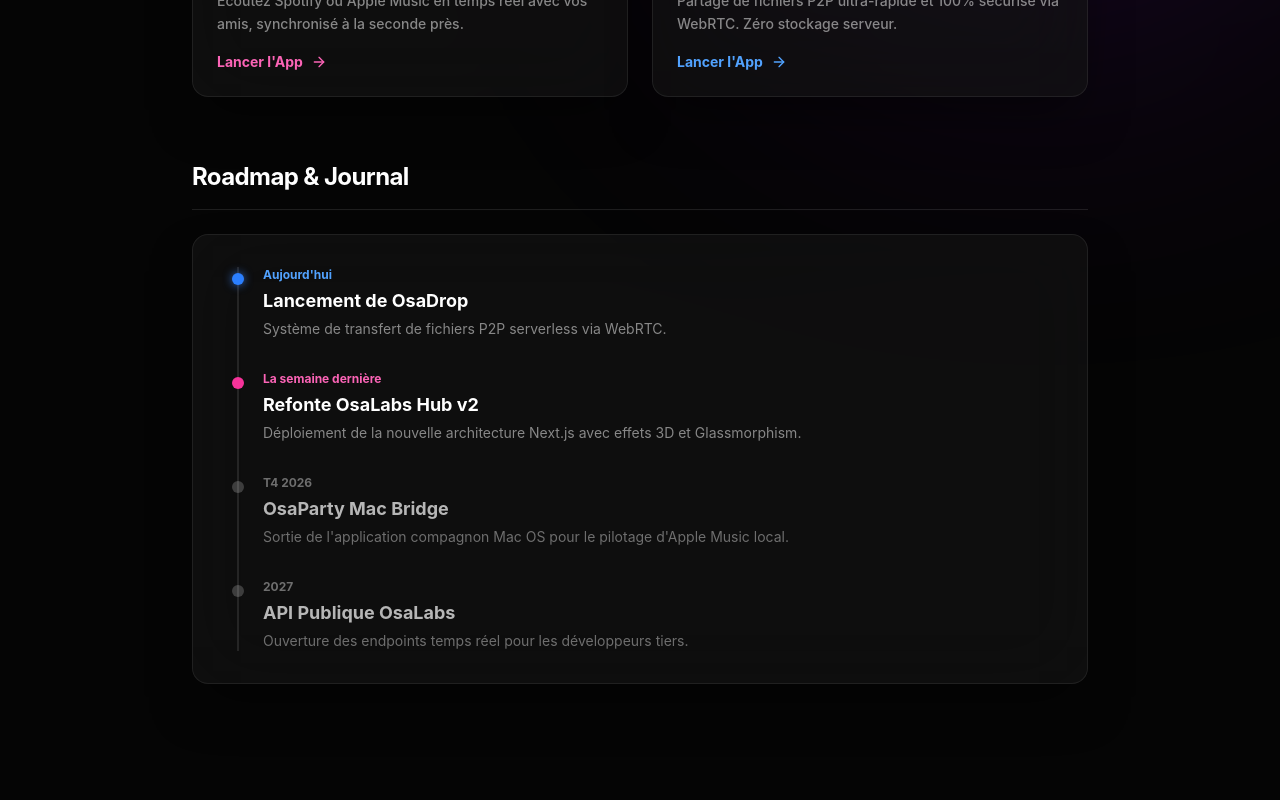
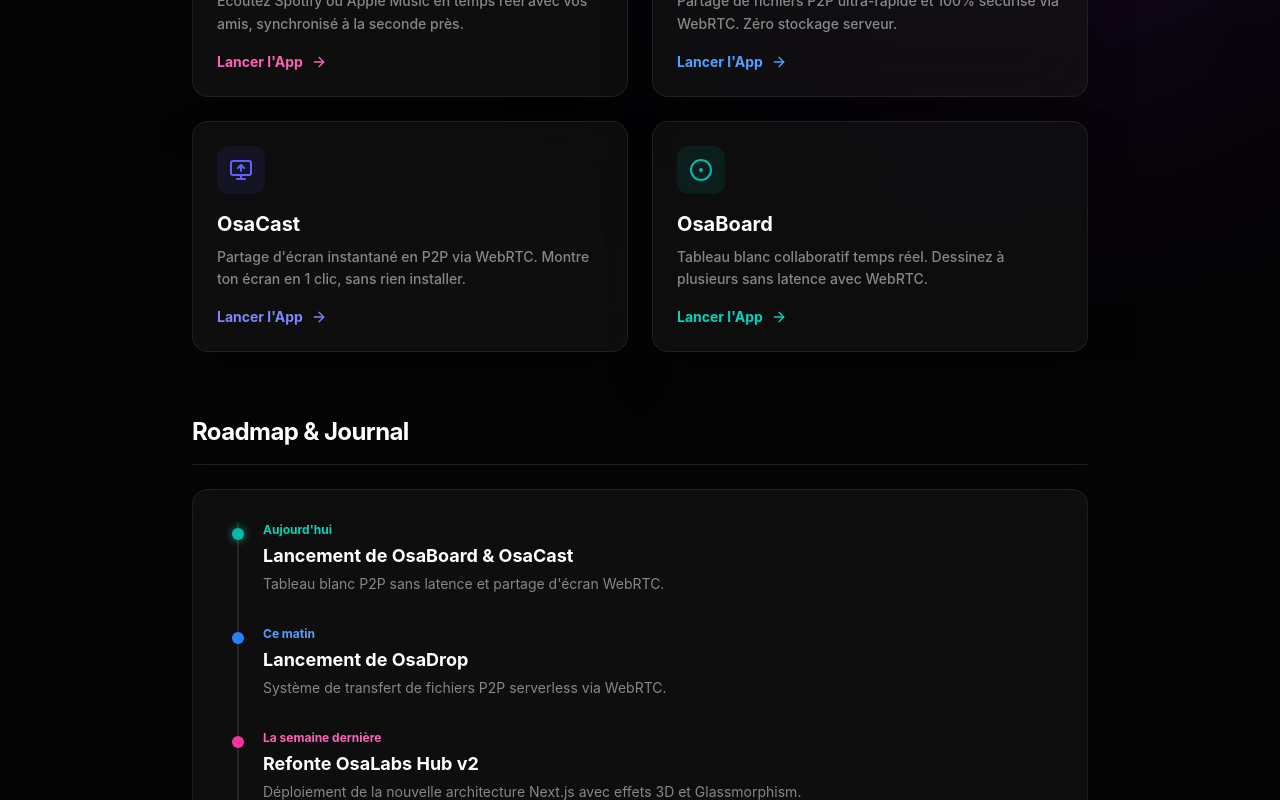
Before and after one commit to osayanis/osalabs-hub, a Next.js app: page / in a window 1280 px wide. Shown: the part 840-1640 px from the top of the page. Built offline with nearby package versions, Linux system fonts and the light colour scheme; no server answers.

Commit message:
feat: add OsaBoard to hub and update roadmap

```diff
--- a/src/app/page.tsx
+++ b/src/app/page.tsx
@@ -1,8 +1,8 @@
+"use client";
 import Image from "next/image";
-"use client";
 
 import { motion, useMotionValue, useSpring, useTransform } from "framer-motion";
-import { Music, Rocket, ArrowRight, Activity, Terminal, Github, Twitter, CircleDot, Server } from "lucide-react";
+import { Music, Rocket, ArrowRight, Activity, Terminal, Github, Twitter, CircleDot, Server, MonitorUp } from "lucide-react";
 import { useEffect, useState, useRef } from "react";
 import Link from "next/link";
 
@@ -198,6 +198,32 @@
                 Lancer l'App <ArrowRight className="w-4 h-4" />
               </div>
             </TiltCard>
+
+            <TiltCard href="https://osacast.osalabs.fr" className="hover:bg-white/5 transition-colors cursor-pointer">
+              <div className="w-12 h-12 bg-indigo-500/10 rounded-xl flex items-center justify-center mb-4 text-indigo-500">
+                <MonitorUp className="w-6 h-6" />
+              </div>
+              <h3 className="text-xl font-bold mb-2">OsaCast</h3>
+              <p className="text-white/50 text-sm font-medium leading-relaxed">
+                Partage d'écran instantané en P2P via WebRTC. Montre ton écran en 1 clic, sans rien installer.
+              </p>
+              <div className="mt-4 flex items-center gap-2 text-indigo-400 text-sm font-bold">
+                Lancer l'App <ArrowRight className="w-4 h-4" />
+              </div>
+            </TiltCard>
+
+            <TiltCard href="https://osaboard.osalabs.fr" className="hover:bg-white/5 transition-colors cursor-pointer">
+              <div className="w-12 h-12 bg-teal-500/10 rounded-xl flex items-center justify-center mb-4 text-teal-500">
+                <CircleDot className="w-6 h-6" />
+              </div>
+              <h3 className="text-xl font-bold mb-2">OsaBoard</h3>
+              <p className="text-white/50 text-sm font-medium leading-relaxed">
+                Tableau blanc collaboratif temps réel. Dessinez à plusieurs sans latence avec WebRTC.
+              </p>
+              <div className="mt-4 flex items-center gap-2 text-teal-400 text-sm font-bold">
+                Lancer l'App <ArrowRight className="w-4 h-4" />
+              </div>
+            </TiltCard>
           </div>
         </section>
 
@@ -208,8 +234,15 @@
             <div className="relative border-l-2 border-white/10 ml-3 space-y-8">
 
               <div className="relative pl-6">
-                <div className="absolute w-3 h-3 bg-blue-500 rounded-full -left-[7px] top-1.5 shadow-[0_0_10px_rgba(59,130,246,0.8)]" />
-                <span className="text-xs font-bold text-blue-400 mb-1 block">Aujourd'hui</span>
+                <div className="absolute w-3 h-3 bg-teal-500 rounded-full -left-[7px] top-1.5 shadow-[0_0_10px_rgba(20,184,166,0.8)]" />
+                <span className="text-xs font-bold text-teal-400 mb-1 block">Aujourd'hui</span>
+                <h4 className="text-lg font-bold mb-1">Lancement de OsaBoard & OsaCast</h4>
+                <p className="text-white/50 text-sm">Tableau blanc P2P sans latence et partage d'écran WebRTC.</p>
+              </div>
+
+              <div className="relative pl-6">
+                <div className="absolute w-3 h-3 bg-blue-500 rounded-full -left-[7px] top-1.5" />
+                <span className="text-xs font-bold text-blue-400 mb-1 block">Ce matin</span>
                 <h4 className="text-lg font-bold mb-1">Lancement de OsaDrop</h4>
                 <p className="text-white/50 text-sm">Système de transfert de fichiers P2P serverless via WebRTC.</p>
               </div>
```
